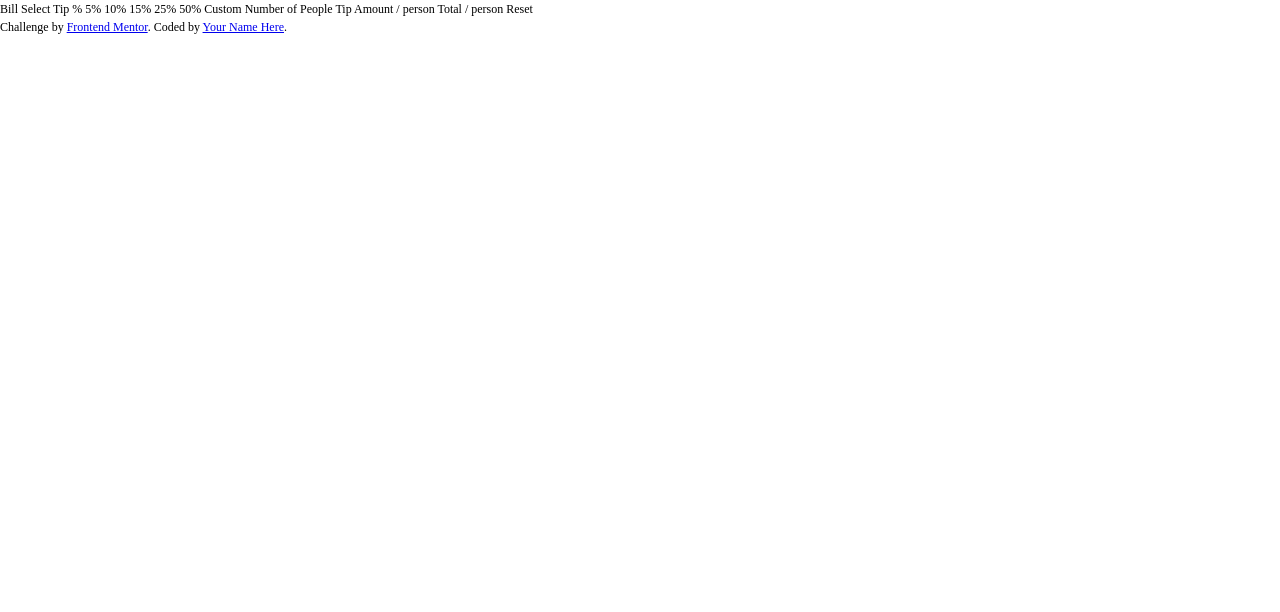
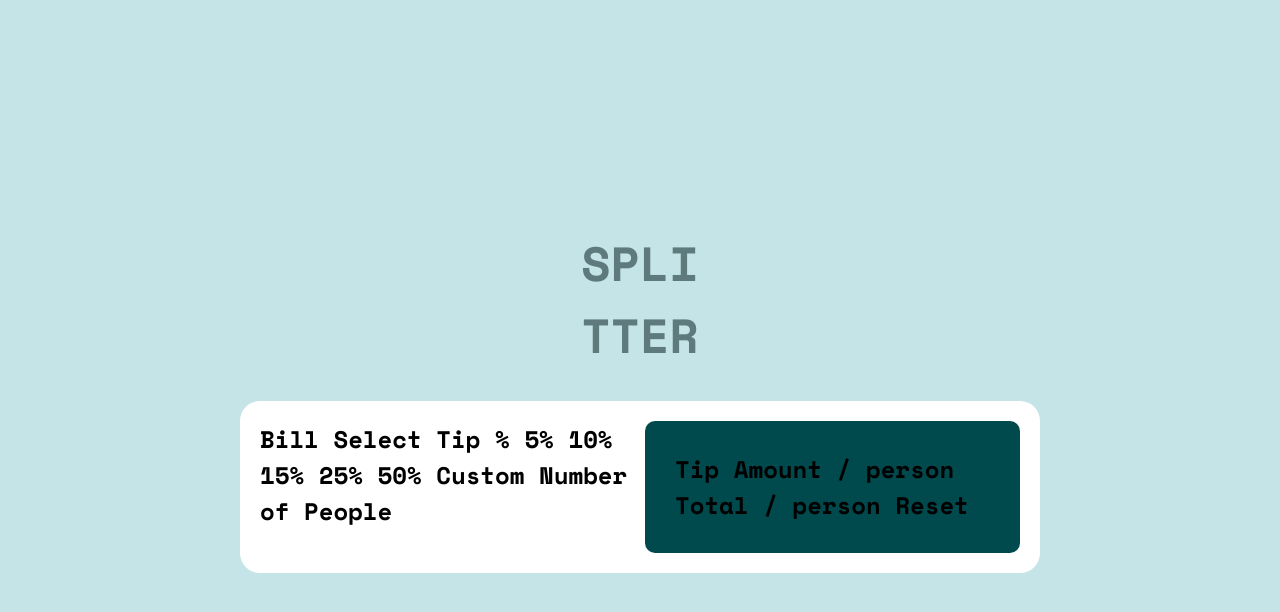
Before and after one commit to NadiaFrShLm/tip-calculator-app, a website: page index.html in a window 1280 px wide. Drawn offline with nearby package versions, Linux system fonts and the light colour scheme.

Commit message:
daily commit

```diff
--- a/index.html
+++ b/index.html
@@ -2,27 +2,27 @@
 <html lang="en">
   <head>
     <meta charset="UTF-8" />
+    <meta http-equiv="X-UA-Compatible" content="IE=edge" />
     <meta name="viewport" content="width=device-width, initial-scale=1.0" />
-    <!-- displays site properly based on user's device -->
-
     <link
       rel="icon"
       type="image/png"
       sizes="32x32"
-      href="./images/favicon-32x32.png"
+      href="./images/percent.png"
     />
     <link rel="stylesheet" href="css/style.css" />
-    <title>Frontend Mentor | Tip calculator app</title>
+    <title>Tip calculator app</title>
   </head>
   <body>
-    Bill Select Tip % 5% 10% 15% 25% 50% Custom Number of People Tip Amount /
-    person Total / person Reset
+    <main class="tip">
+      <h1 class="tip__header">SPLI<br />TTER</h1>
+      <section class="tip__container">
+        <div class="tip__calcul">
+          Bill Select Tip % 5% 10% 15% 25% 50% Custom Number of People
+        </div>
 
-    <div class="attribution">
-      Challenge by
-      <a href="https://www.frontendmentor.io?ref=challenge" target="_blank"
-        >Frontend Mentor</a
-      >. Coded by <a href="#">Your Name Here</a>.
-    </div>
+        <div class="tip__result">Tip Amount / person Total / person Reset</div>
+      </section>
+    </main>
   </body>
 </html>
--- /dev/null
+++ b/sass/_mixins.scss
@@ -0,0 +1,10 @@
+// flex container
+@mixin flex($justify: false, $align: center) {
+  display: flex;
+  align-items: $align;
+
+  @if $justify {
+    justify-content: $justify;
+  }
+  @content;
+}
--- /dev/null
+++ b/sass/_variables.scss
@@ -0,0 +1,10 @@
+:root {
+  // colors
+  --col-bg: hsl(185, 41%, 84%);
+  --col-white: hsl(0, 0%, 100%);
+  ---col-bg-input: hsl(189, 41%, 97%);
+  --col--bg-tips: hsl(183, 100%, 15%);
+  --col-primary: hsl(172, 67%, 45%);
+  --col-text: hsl(186, 14%, 43%);
+  --col-text-input: hsl(184, 14%, 56%);
+}
--- a/sass/main.scss
+++ b/sass/main.scss
@@ -1,3 +1,8 @@
+@import url('https://fonts.googleapis.com/css2?family=Space+Mono:wght@700&display=swap');
+
+@import 'mixins';
+@import 'variables';
+
 *,
 *::after,
 *::before {
@@ -11,10 +16,41 @@ html {
 body {
   box-sizing: border-box;
   font-size: 1.2rem;
-  min-height: 100vh;
   line-height: 1.5;
+  font-family: 'Space Mono', monospace;
+  font-size: 2.4rem;
+  background-color: var(--col-bg);
 }
 img {
   width: 100%;
   display: block;
 }
+.tip {
+  @include flex(center);
+  flex-direction: column;
+
+  height: 100vh;
+  padding: 3rem;
+
+  &__header {
+    color: var(--col-text);
+    padding-bottom: 3rem;
+  }
+  &__container {
+    max-width: 80rem;
+    background-color: var(--col-white);
+    border-radius: 2rem;
+    padding: 2rem;
+    display: grid;
+    grid-template-columns: repeat(2, 1fr);
+    gap: 1rem;
+
+    .tip__calcul {
+    }
+    .tip__result {
+      background-color: var(--col--bg-tips);
+      border-radius: 1rem;
+      padding: 3rem;
+    }
+  }
+}
```
Also changed, not shown: css/style.css, dist/main.css, dist/main.min.css, images/favicon-32x32.png (deleted), images/percent.png (added).
